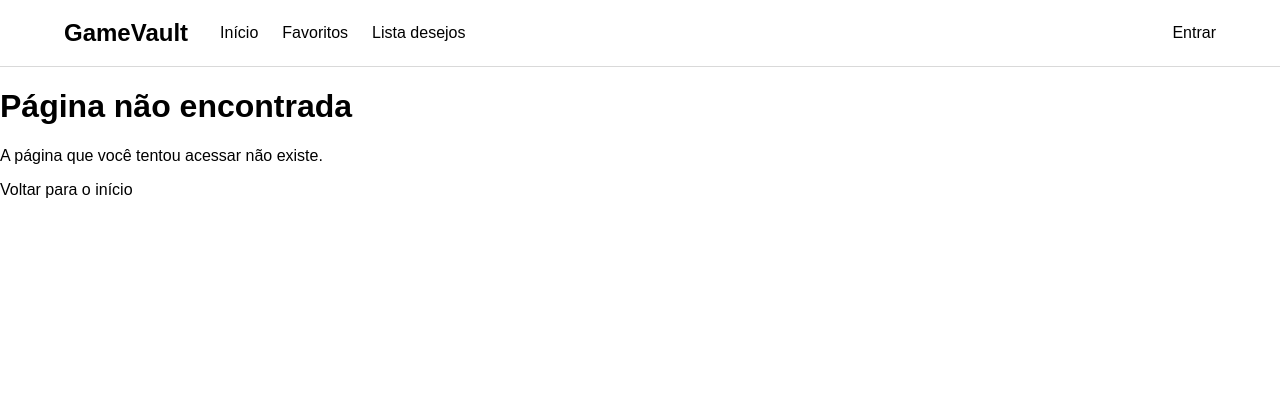
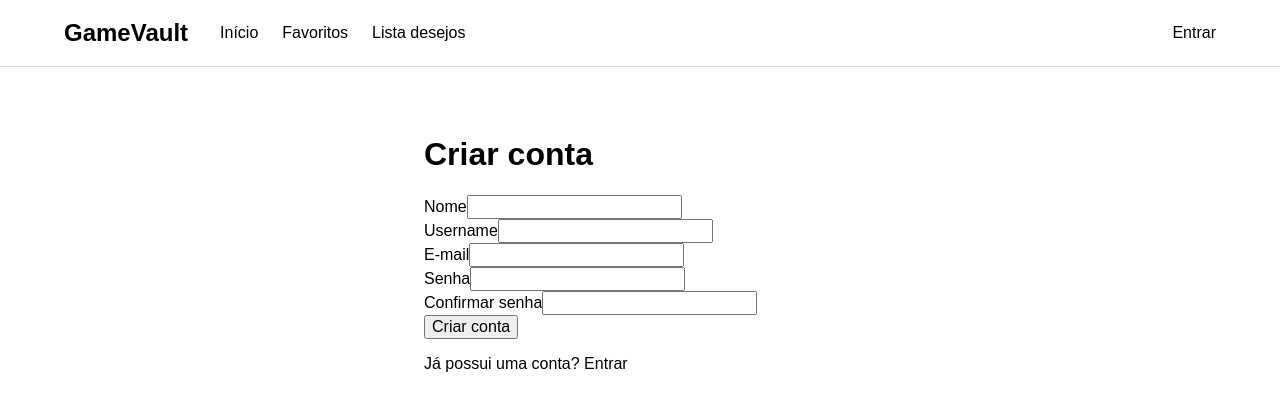
Before and after one commit to isaque-collab/GameVault, a React (Vite) app in the folder frontend/: page /cadastro in a window 1280 px wide. Shown: the top 410 px of the page. Built offline with nearby package versions, Linux system fonts and the light colour scheme.

Commit message:
feat: adicionar cadastro e autenticação no frontend

```diff
--- a/frontend/src/App.tsx
+++ b/frontend/src/App.tsx
@@ -6,6 +6,7 @@ import ListaDesejosPage from './pages/ListaDesejos/ListaDesejosPage.tsx';
 import LoginPage from './pages/Login/LoginPage.tsx';
 import NotFoundPage from './pages/NotFound/NotFoundPage.tsx';
 import JogoDetalhesPage from './pages/JogoDetalhes/JogoDetalhesPage.tsx';
+import CadastroPage from './pages/Cadastro/CadastroPage.tsx';
 
 function App() {
     return (
@@ -21,6 +22,10 @@ function App() {
                     path="/jogos/:rawgGameId"
                     element={<JogoDetalhesPage/>}
                 />
+                <Route
+                    path="/cadastro"
+                    element={<CadastroPage/>}
+                />
                 <Route path="*" element={<NotFoundPage/>}/>
             </Routes>
         </>
--- /dev/null
+++ b/frontend/src/api/authApi.ts
@@ -0,0 +1,57 @@
+import apiFetch from './http.ts'
+
+async function prepararCsrf(): Promise<void> {
+    const resposta = await fetch('/api/csrf', {
+        credentials: 'include',
+    })
+
+    if (!resposta.ok){
+        throw new Error(
+            `Não foi possível preparar o CSRF: ${resposta.status}`,
+        )
+    }
+}
+
+export async function  login(
+    email: string,
+    senha: string,
+): Promise<void> {
+    await prepararCsrf()
+
+    const corpo = new URLSearchParams({
+        email,
+        senha,
+    })
+
+    await apiFetch<void>('/auth/login', {
+        method: 'POST',
+        headers: {
+            'Content-Type': 'application/x-www-form-urlencoded',
+        },
+        body: corpo,
+    })
+
+    await prepararCsrf()
+}
+
+type CadastroUsuario = {
+    nome: string
+    username: string
+    email: string
+    senha: string
+    confirmacaoSenha: string
+}
+
+export async function cadastrarUsuario(
+    dados: CadastroUsuario,
+): Promise<unknown> {
+    await prepararCsrf()
+
+    return apiFetch('/usuarios', {
+        method: 'POST',
+        headers: {
+            'Content-Type': 'application/json',
+        },
+        body: JSON.stringify(dados),
+    })
+}
--- a/frontend/src/api/http.ts
+++ b/frontend/src/api/http.ts
@@ -1,11 +1,42 @@
 const API_BASE_URL = '/api'
+
+function obterCookie(nome: string): string | null {
+    const prefixo = `${nome}=`
+
+    const cookie = document.cookie
+        .split('; ')
+        .find((item) => item.startsWith(prefixo))
+
+    if (!cookie) {
+        return null
+    }
+
+    return decodeURIComponent(cookie.substring(prefixo.length))
+}
+
+function metodoAlteraEstado(metodo?: string): boolean {
+    const metodoNormalizado = (metodo ?? 'GET').toUpperCase()
+
+    return !['GET', 'HEAD', 'OPTIONS'].includes(metodoNormalizado)
+}
 
 async function apiFetch<T>(
     caminho: string,
     opcoes: RequestInit = {},
 ): Promise<T> {
+    const headers = new Headers(opcoes.headers)
+
+    if (metodoAlteraEstado(opcoes.method)) {
+        const csrfToken = obterCookie('XSRF-TOKEN')
+
+        if (csrfToken) {
+            headers.set('X-XSRF-TOKEN', csrfToken)
+        }
+    }
+
     const resposta = await fetch(`${API_BASE_URL}${caminho}`, {
         ...opcoes,
+        headers,
         credentials: 'include',
     })
 
--- /dev/null
+++ b/frontend/src/pages/Cadastro/CadastroPage.css
@@ -0,0 +1,21 @@
+.cadastro {
+    max-width: 480px;
+    margin: 0 auto;
+    padding: 48px 24px;
+}
+
+.cadastro_form {
+    display: flex;
+    flex-direction: column;
+    gap: 20px;
+}
+
+.cadastro_field {
+    display: flex;
+    flex-direction: column;
+    gap: 8px;
+}
+
+.cadastro_field input {
+    padding: 10px 12px;
+}
--- /dev/null
+++ b/frontend/src/pages/Cadastro/CadastroPage.tsx
@@ -0,0 +1,154 @@
+import {useState, type SubmitEvent} from 'react';
+import {Link, useNavigate} from 'react-router'
+import {cadastrarUsuario} from '../../api/authApi.ts';
+import './CadastroPage.css'
+
+
+function CadastroPage() {
+    const navigate = useNavigate()
+
+    const [nome, setNome] = useState('')
+    const [username, setUsername] = useState('')
+    const [email, setEmail] = useState('')
+    const [senha, setSenha] = useState('')
+    const [confirmacaoSenha, setConfirmacaoSenha] =
+        useState('')
+
+    const [enviando, setEnviando] = useState(false)
+    const [erro, setErro] = useState<string | null>(null)
+
+    async function handleSubmit(
+        event: SubmitEvent<HTMLFormElement>,
+    ) {
+        event.preventDefault()
+
+        try {
+            setEnviando(true)
+            setErro(null)
+
+            await cadastrarUsuario({
+                nome,
+                username,
+                email,
+                senha,
+                confirmacaoSenha,
+            })
+
+            navigate('/login')
+        } catch (error) {
+            console.error(error)
+
+            setErro(
+                'Não foi possível criar a conta.',
+            )
+        } finally {
+            setEnviando(false)
+        }
+    }
+
+    return (
+        <main className="cadastro">
+            <h1>Criar conta</h1>
+
+            <form
+                className="cadastro__form"
+                onSubmit={handleSubmit}
+            >
+                <div className="cadastro__field">
+                    <label htmlFor="nome">Nome</label>
+
+                    <input
+                        id="nome"
+                        type="text"
+                        value={nome}
+                        onChange={(event) =>
+                            setNome(event.target.value)
+                        }
+                        required
+                    />
+                </div>
+
+                <div className="cadastro__field">
+                    <label htmlFor="username">Username</label>
+
+                    <input
+                        id="username"
+                        type="text"
+                        value={username}
+                        onChange={(event) =>
+                            setUsername(event.target.value)
+                        }
+                        required
+                    />
+                </div>
+
+                <div className="cadastro__field">
+                    <label htmlFor="email">E-mail</label>
+
+                    <input
+                        id="email"
+                        type="email"
+                        value={email}
+                        onChange={(event) =>
+                            setEmail(event.target.value)
+                        }
+                        autoComplete="email"
+                        required
+                    />
+                </div>
+
+                <div className="cadastro__field">
+                    <label htmlFor="senha">Senha</label>
+
+                    <input
+                        id="senha"
+                        type="password"
+                        value={senha}
+                        onChange={(event) =>
+                            setSenha(event.target.value)
+                        }
+                        autoComplete="new-password"
+                        required
+                    />
+                </div>
+
+                <div className="cadastro__field">
+                    <label htmlFor="confirmacaoSenha">
+                        Confirmar senha
+                    </label>
+
+                    <input
+                        id="confirmacaoSenha"
+                        type="password"
+                        value={confirmacaoSenha}
+                        onChange={(event) =>
+                            setConfirmacaoSenha(event.target.value)
+                        }
+                        autoComplete="new-password"
+                        required
+                    />
+                </div>
+
+                {erro && (
+                    <p role="alert">{erro}</p>
+                )}
+
+                <button
+                    type="submit"
+                    disabled={enviando}
+                >
+                    {enviando
+                        ? 'Criando conta...'
+                        : 'Criar conta'}
+                </button>
+            </form>
+
+            <p>
+                Já possui uma conta?{' '}
+                <Link to="/login">Entrar</Link>
+            </p>
+        </main>
+    )
+}
+
+export default CadastroPage
--- /dev/null
+++ b/frontend/src/pages/Login/LoginPage.css
@@ -0,0 +1,21 @@
+.login {
+    max-width: 480px;
+    margin: 0 auto;
+    padding: 48px 24px;
+}
+
+.login_form {
+    display: flex;
+    flex-direction: column;
+    gap: 20px;
+}
+
+.login_field {
+    display: flex;
+    flex-direction: column;
+    gap: 8px;
+}
+
+.login_field input {
+    padding: 10px 12px;
+}
--- a/frontend/src/pages/Login/LoginPage.tsx
+++ b/frontend/src/pages/Login/LoginPage.tsx
@@ -1,8 +1,98 @@
+import {useState, type SubmitEvent} from 'react'
+import {Link, useNavigate} from 'react-router'
+import {login} from '../../api/authApi.ts'
+import './LoginPage.css'
+
 function LoginPage() {
+    const navigate = useNavigate()
+
+    const [email, setEmail] = useState('')
+    const [senha, setSenha] = useState('')
+    const [enviando, setEnviando] = useState(false)
+    const [erro, setErro] = useState<string | null>(null)
+
+    async function handleSubmit(event: SubmitEvent<HTMLFormElement>) {
+        event.preventDefault()
+
+        try {
+            setEnviando(true)
+            setErro(null)
+
+            await login(email, senha)
+
+            navigate('/')
+        } catch (error) {
+            console.error(error)
+
+            setErro(
+                'Não foi possível entrar. Verifique o email e a senha.',
+            )
+        } finally {
+            setEnviando(false)
+        }
+    }
+
     return (
-        <main>
+        <main className="login">
             <h1>Entrar</h1>
-            <p>Faça login para acessar sua conta.</p>
+
+            <form
+                className="login_form"
+                onSubmit={handleSubmit}
+            >
+                <div className="login_field">
+                    <label htmlFor="email">
+                        E-mail
+                    </label>
+
+                    <input
+                        id="email"
+                        type="email"
+                        value={email}
+                        onChange={(event) =>
+                            setEmail(event.target.value)
+                        }
+                        autoComplete="email"
+                        required
+                    />
+                </div>
+
+                <div className='login_field'>
+                    <label htmlFor="senha">
+                        Senha
+                    </label>
+
+                    <input
+                        id="senha"
+                        type="password"
+                        value={senha}
+                        onChange={(event) =>
+                            setSenha(event.target.value)
+                        }
+                        autoComplete="current-password"
+                        required
+                    />
+                </div>
+
+                {erro && (
+                    <p role="alert">
+                        {erro}
+                    </p>
+                )}
+
+                <button
+                type="submit"
+                disabled={enviando}
+                >
+                    {enviando ? 'Entrando...' : 'Entrar'}
+                </button>
+            </form>
+            <p>
+                Ainda não possui conta ?{' '}
+                <Link to="/cadastro">
+                    Criar conta
+                </Link>
+            </p>
         </main>
     )
 }
```
